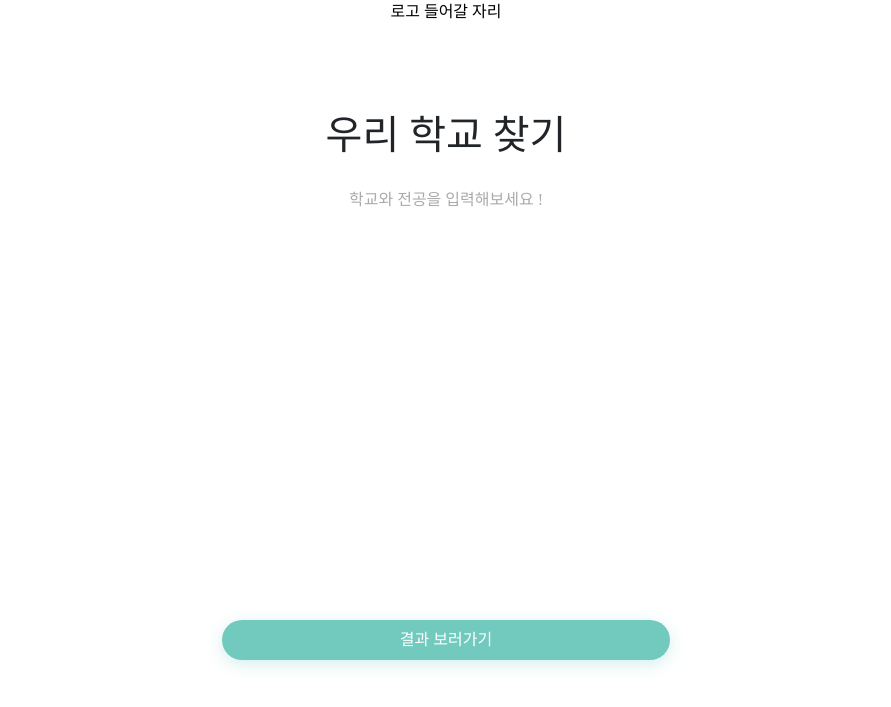
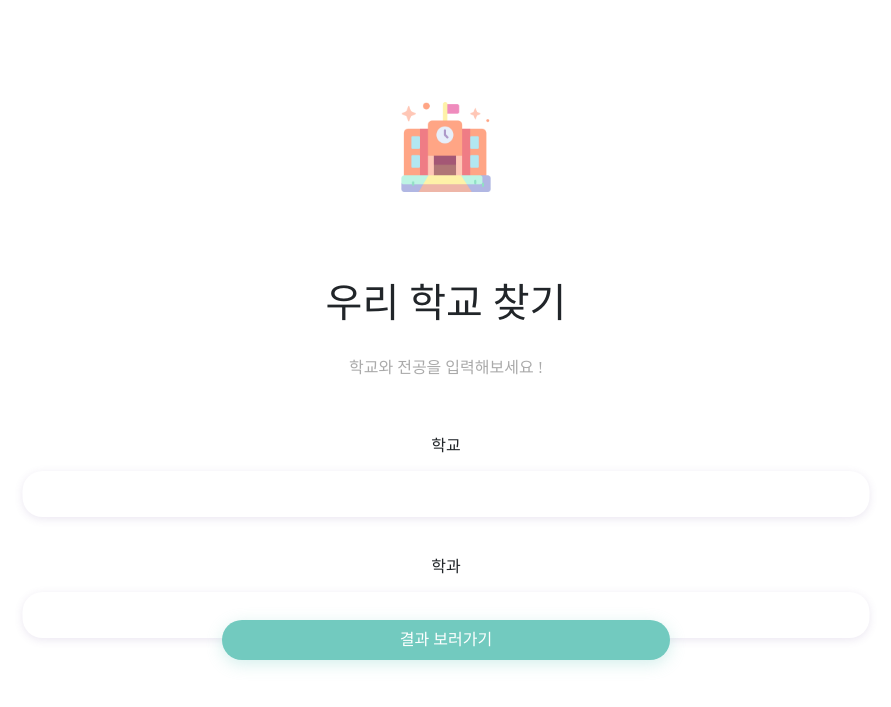
Before and after one commit to minjung0067/mbti, a Django app: page /select_school/ in a window 1280 px wide. Shown: the top 707 px of the page, without its empty margins (194-1085 px from the left). Run offline with Django 3.2, Linux system fonts and the light colour scheme; some libraries are stand-ins or nearby versions; some web fonts are replaced.

Commit message:
chore: add png and make responsible

```diff
--- a/mbti_proj/mbtiapp/static/css/custom.css
+++ b/mbti_proj/mbtiapp/static/css/custom.css
@@ -120,6 +120,7 @@ button:hover{
 
 .mbti{
 	font-size: 0.8em;
+	font-weight: bold;
 }
 .mbti_discrip{
 	font-size: 0.8em;
@@ -152,3 +153,8 @@ button:hover{
 	padding-bottom: 0;
 	padding-top:0;
 }
+.logo{
+	margin-top: 8%;
+	width: 7%;
+	height: auto;
+}
--- a/mbti_proj/mbtiapp/templates/index.html
+++ b/mbti_proj/mbtiapp/templates/index.html
@@ -1,3 +1,4 @@
+{% load static %}
 {% include "partials/head_meta.html" %}
 {% include "partials/logo.html" %}
 
--- a/mbti_proj/mbtiapp/templates/main.html
+++ b/mbti_proj/mbtiapp/templates/main.html
@@ -1,3 +1,4 @@
+{% load static %}
 {% include "partials/head_meta.html" %}
 {% include "partials/logo.html" %}
 
--- a/mbti_proj/mbtiapp/templates/my_school_main.html
+++ b/mbti_proj/mbtiapp/templates/my_school_main.html
@@ -1,3 +1,4 @@
+{% load static %}
 {% include "partials/head_meta.html" %}
 {% include "partials/logo.html" %}
 
--- a/mbti_proj/mbtiapp/templates/partials/head_meta.html
+++ b/mbti_proj/mbtiapp/templates/partials/head_meta.html
@@ -1,4 +1,3 @@
-{% load static %}
 <!DOCTYPE html>
 <html lang="en">
 <head>
@@ -12,5 +11,5 @@
     <!-- <link rel="stylesheet" href="/static/css/bootstrap.rtl.css"/> -->
     <link rel="stylesheet" href="/static/css/bootstrap.css"/>
     <link rel="stylesheet" href="/static/css/custom.css"/>
-
+    <link rel="shortcut icon" href="/static/img/school.PNG">
 </head>
--- a/mbti_proj/mbtiapp/templates/partials/logo.html
+++ b/mbti_proj/mbtiapp/templates/partials/logo.html
@@ -1,2 +1,2 @@
 <body class="text-center" >
-<a href="{% url 'index' %}" >로고 들어갈 자리</a>
+<a href="{% url 'index' %}" ><img class="logo" src="static/img/schoolcolor.PNG"></a>
--- a/mbti_proj/mbtiapp/templates/select_school.html
+++ b/mbti_proj/mbtiapp/templates/select_school.html
@@ -1,12 +1,32 @@
+{% load static %}
 {% include "partials/head_meta.html" %}
 {% include "partials/logo.html" %}
 
-<div class="container p-2 mt-3">
+<div class="container p-2 mt-3 position-relative">
     <h2 class="mt-5 p-3 GmarketSansBold fs-1"> 우리 학교 찾기</h2>
     <p class="mt-1 p-1 fs-6" style="color: rgb(170, 170, 170);">학교와 전공을 입력해보세요 !</p>
+
+    <div  class="position-absolute top-50 start-50 translate-middle-x" style="width: 75%;">
+        <form action="" method="get" class="mt-5 form-example">
+            <div class="p-2">
+                <div class="mt-3 row p-2">
+                    <h1 for="school" class=" float-start fs-6 mt-5">학교</h1>
+                    <input type="text" class="mt-2 round_input_box fs-3" name="school" id="school" required>
+                </div>
+                <div class="mt-2 row p-2">
+                    <h1 for="major" class=" fs-6 mt-3">학과</h1>
+                    <input type="text" class="mt-2 round_input_box fs-3" name="major" id="major" required>
+                </div>
+
+            </div>
+        </form>
+    </div>
+
 </div>
 
-<button style="position: absolute; top: 80%;" onclick=location.href='{% url 'my_school_main' %}'>결과 보러가기</button>
+
+
+<button style="top: 80%;" onclick=location.href='{% url 'my_school_main' %}'>결과 보러가기</button>
 
 
 </body>
```
Also changed, not shown: mbti_proj/mbtiapp/static/img/school.png (added), mbti_proj/mbtiapp/static/img/schoolcolor.png (added).
